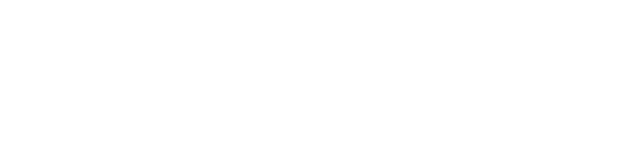
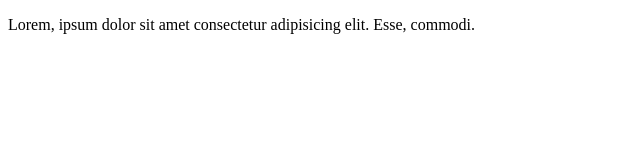
Before and after one commit to kevin26espinozas/test-repositorio, a plain HTML site: page index.html in a window 1280 px wide. Shown: the whole page, without its empty margins (0-640 px from the left). Drawn offline with Linux system fonts and the light colour scheme.

Commit message:
agregar div

```diff
--- a/index.html
+++ b/index.html
@@ -7,6 +7,10 @@
     <title>GITHUB</title>
 </head>
 <body>
-
+    <div class="conteiner">
+        <div class="row">
+            <p>Lorem, ipsum dolor sit amet consectetur adipisicing elit. Esse, commodi.</p>
+        </div>
+    </div>
 </body>
 </html>
```
